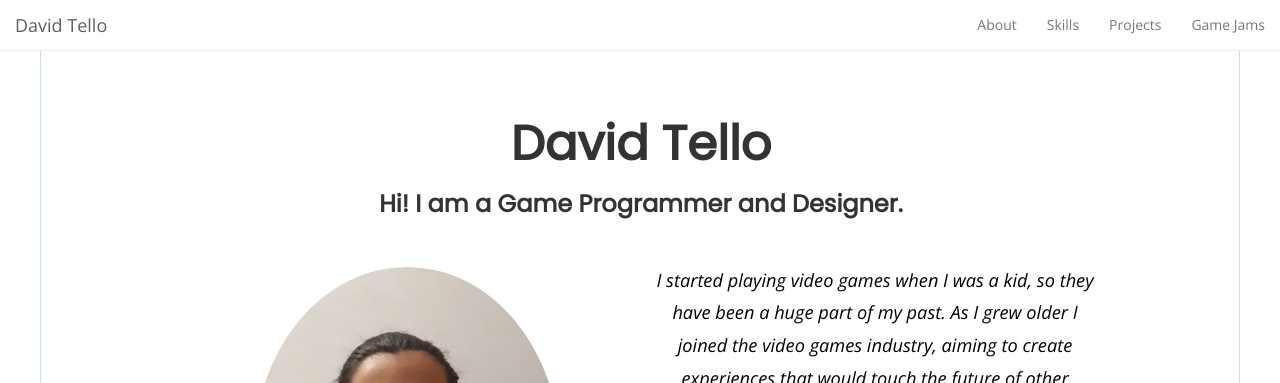
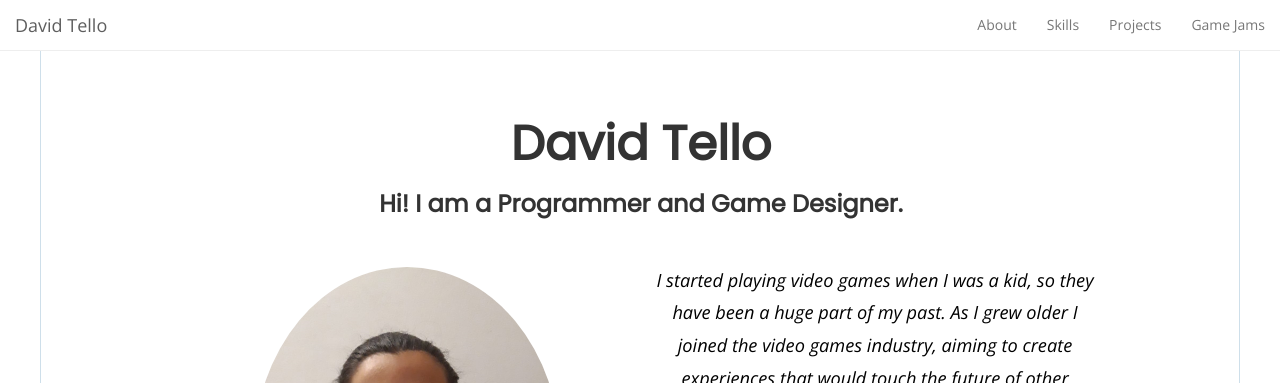
Before and after one commit to DavidTello1/Website, a Jekyll site: the page built from index.html, in a window 1280 px wide and 900 px high. Shown: the top 383 px of the window. Built offline with Jekyll 4.4.1, drawn with Linux system fonts in a browser that asks for light colours; nearby versions of some CDN libraries; the list of posts is cut into pages by our own code.

```diff
--- a/_config.yml
+++ b/_config.yml
@@ -14,7 +14,7 @@
 # You can create any custom variable you would like, and they will be accessible
 # in the templates via {{ site.myvariable }}.
 title: 'David Tello'
-description: 'Hi! I am a Game Programmer and Designer.'
+description: 'Hi! I am a Programmer and Game Designer.'
 email: 'davidtellop@gmail.com'
 baseurl: '/Website' # the subpath of your site, e.g. /blog
 url: 'https://davidtello1.github.io' # the base hostname & protocol for your site, e.g. http://example.com
```
